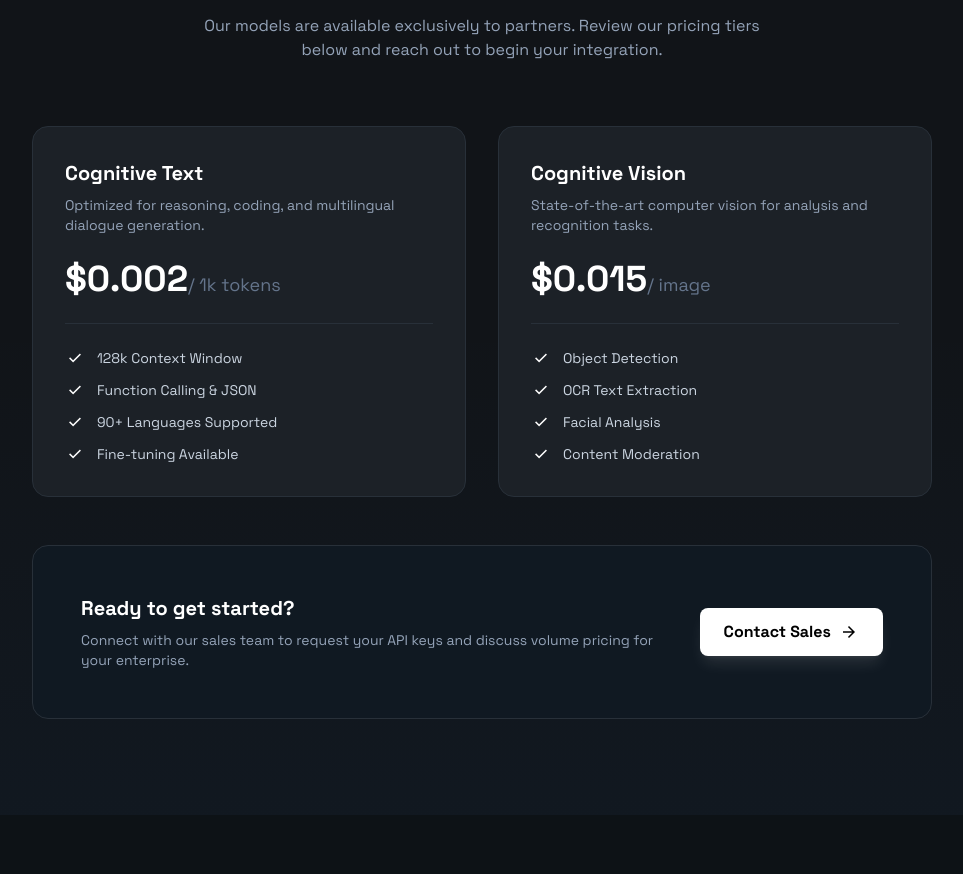
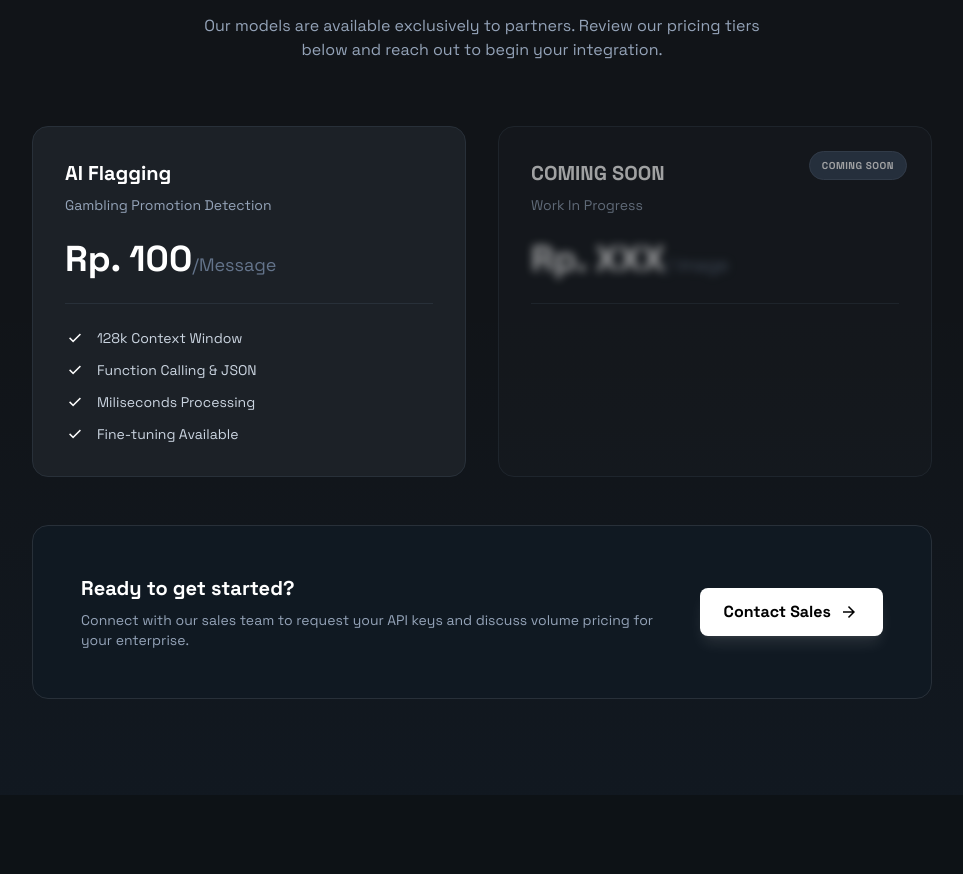
Before and after one commit to jdioso2024/AstheronFlaggingAI, a React (Vite) app: page / in a window 1280 px wide. Shown: the part 3209-4083 px from the top of the page, without its empty margins (158-1121 px from the left). Built offline with nearby package versions, Linux system fonts and the light colour scheme.

Commit message:
perubahan-2

```diff
--- a/src/components/Pricing.jsx
+++ b/src/components/Pricing.jsx
@@ -12,28 +12,25 @@ const Pricing = () => {
                 <div className="grid grid-cols-1 md:grid-cols-2 gap-8 w-full mb-12">
                     {/* Cognitive Text Card */}
                     <div className="flex flex-col p-8 rounded-2xl border border-[#283039] bg-[#1c2127] relative hover:border-primary/50 transition-colors z-10">
-                        <h3 className="text-xl font-bold text-white">Cognitive Text</h3>
-                        <p className="text-slate-400 text-sm mt-2 mb-6">Optimized for reasoning, coding, and multilingual dialogue generation.</p>
-                        <div className="text-4xl font-bold text-white mb-6">$0.002<span className="text-lg font-normal text-slate-500">/ 1k tokens</span></div>
+                        <h3 className="text-xl font-bold text-white">AI Flagging</h3>
+                        <p className="text-slate-400 text-sm mt-2 mb-6">Gambling Promotion Detection</p>
+                        <div className="text-4xl font-bold text-white mb-6">Rp. 100<span className="text-lg font-normal text-slate-500">/Message</span></div>
                         <div className="h-px w-full bg-[#283039] mb-6"></div>
                         <ul className="flex flex-col gap-3 text-sm text-slate-300">
-                            {['128k Context Window', 'Function Calling & JSON', '90+ Languages Supported', 'Fine-tuning Available'].map((item, i) => (
+                            {['128k Context Window', 'Function Calling & JSON', 'Miliseconds Processing', 'Fine-tuning Available'].map((item, i) => (
                                 <li key={i} className="flex items-center gap-3"><span className="material-symbols-outlined text-primary text-[20px]">check</span> {item}</li>
                             ))}
                         </ul>
                     </div>
 
                     {/* Cognitive Vision Card */}
-                    <div className="flex flex-col p-8 rounded-2xl border border-[#283039] bg-[#1c2127] relative hover:border-primary/50 transition-colors z-10">
-                        <h3 className="text-xl font-bold text-white">Cognitive Vision</h3>
-                        <p className="text-slate-400 text-sm mt-2 mb-6">State-of-the-art computer vision for analysis and recognition tasks.</p>
-                        <div className="text-4xl font-bold text-white mb-6">$0.015<span className="text-lg font-normal text-slate-500">/ image</span></div>
+                    {/* Cognitive Vision Card */}
+                    <div className="flex flex-col p-8 rounded-2xl border border-[#283039] bg-[#1c2127]/50 relative z-10 opacity-60">
+                        <div className="absolute top-6 right-6 bg-slate-700 text-white text-[10px] font-bold px-3 py-1.5 rounded-full uppercase tracking-wider border border-slate-600">Coming Soon</div>
+                        <h3 className="text-xl font-bold text-white">COMING SOON</h3>
+                        <p className="text-slate-400 text-sm mt-2 mb-6">Work In Progress</p>
+                        <div className="text-4xl font-bold text-white mb-6 blur-[4px] select-none">Rp. XXX<span className="text-lg font-normal text-slate-500">/ image</span></div>
                         <div className="h-px w-full bg-[#283039] mb-6"></div>
-                        <ul className="flex flex-col gap-3 text-sm text-slate-300">
-                            {['Object Detection', 'OCR Text Extraction', 'Facial Analysis', 'Content Moderation'].map((item, i) => (
-                                <li key={i} className="flex items-center gap-3"><span className="material-symbols-outlined text-primary text-[20px]">check</span> {item}</li>
-                            ))}
-                        </ul>
                     </div>
                 </div>
 
```
